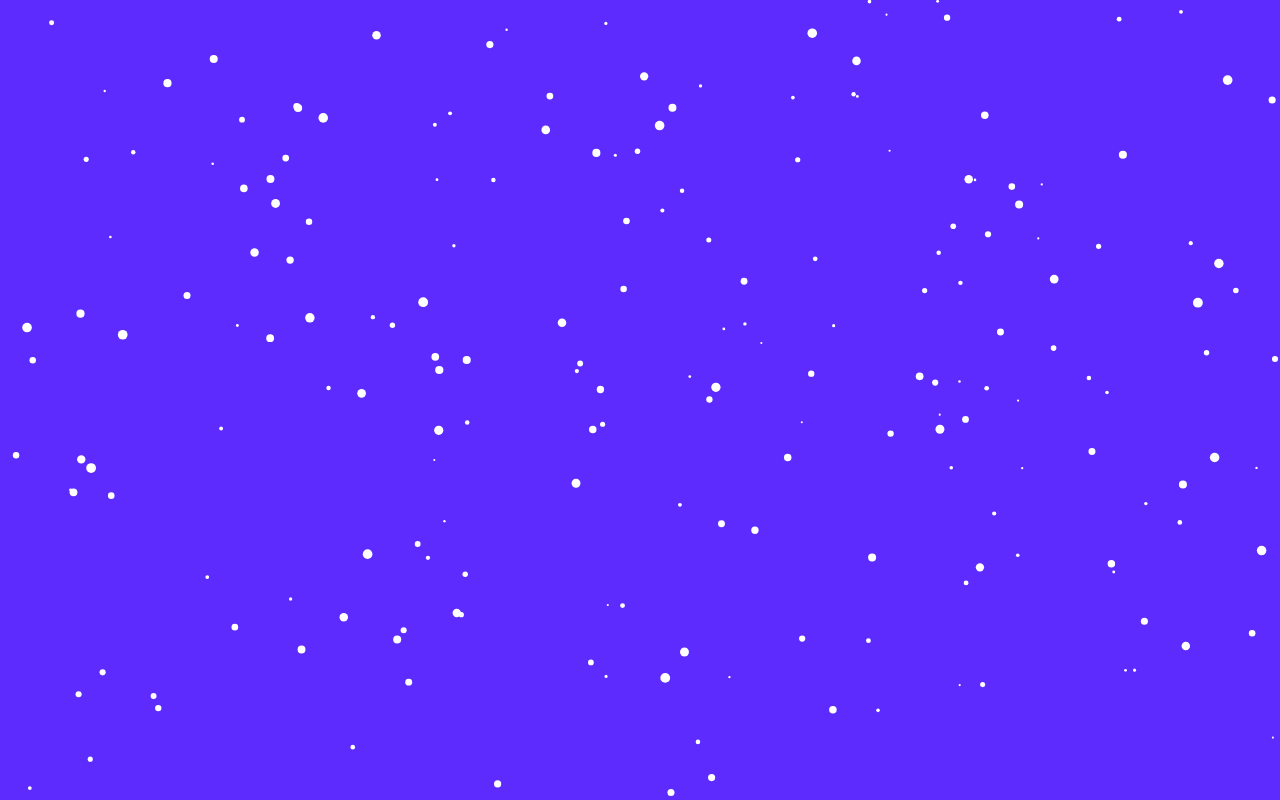
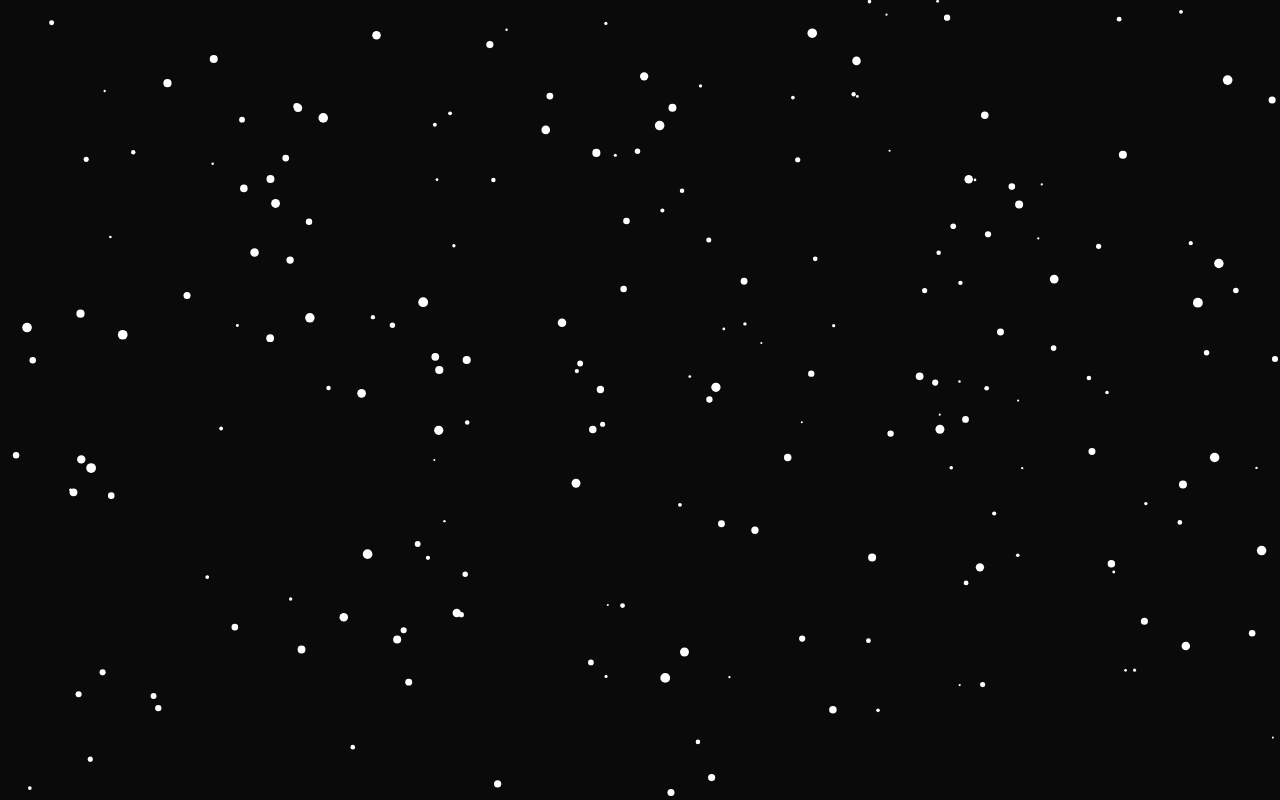
Before and after one commit to Hbooth078/H.Booth.part_3.html, a plain HTML site: page index.html in a window 1280 px wide. Drawn offline with Linux system fonts and the light colour scheme.

Commit message:
Change background color to dark mode

```diff
--- a/style.css
+++ b/style.css
@@ -1,8 +1,7 @@
 body {
     margin: 0;
     overflow: hidden;
-    background: #5e2bff;
-
+    background: #0a0a0a;
 }
 
 canvas {
```
